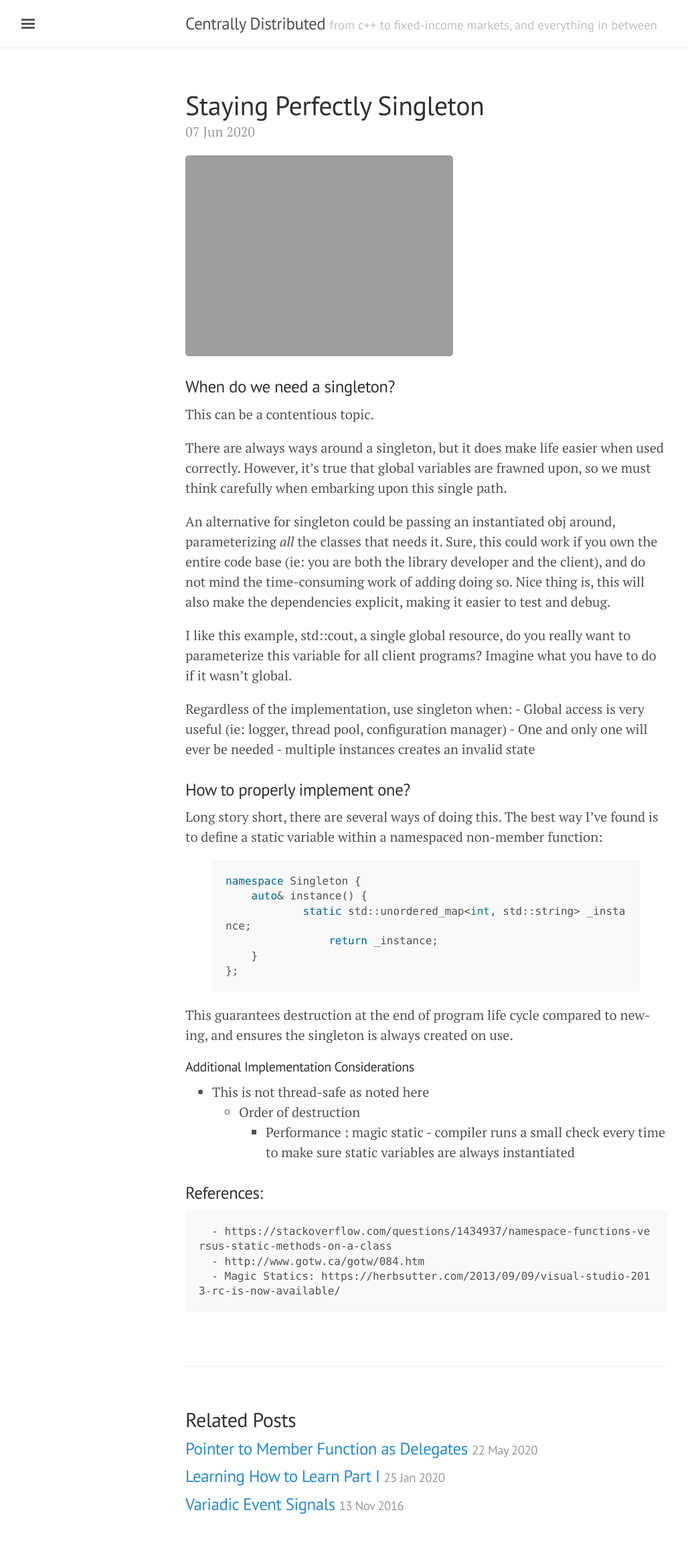
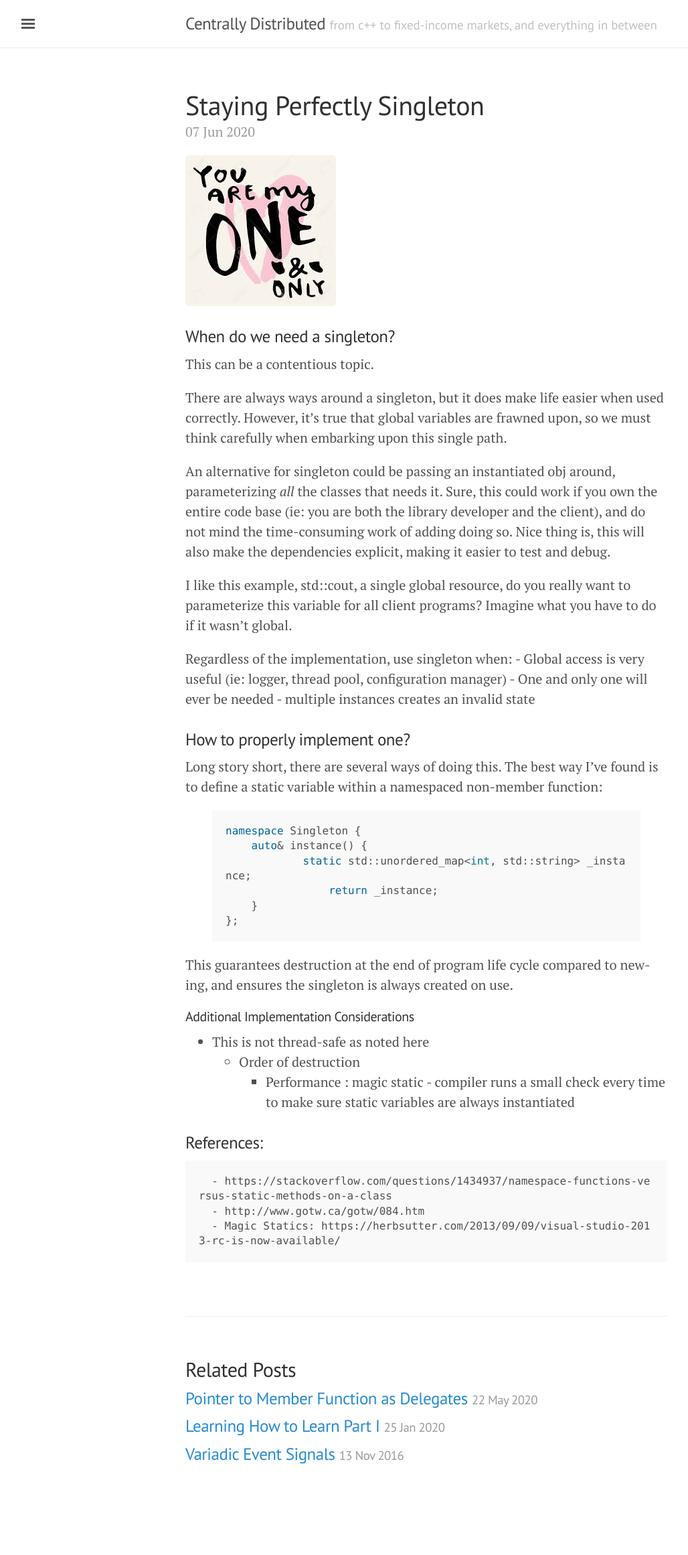
Before and after one commit to Estinox/estinox.github.io, a Jekyll site: the page built from _posts/2020-06-07-singleton.md, in a window 1280 px wide. Shown: the whole page at 67% size, without its empty margins (3-1031 px from the left). Built offline with Jekyll 4.4.1, drawn with Linux system fonts in a browser that asks for light colours; comment, search, counter and statistics services are not loaded; after the commit the page ends 2247 px from its top, so only the background shows below that.

Commit message:
more and jpeg typo

```diff
--- a/_posts/2020-06-07-singleton.md
+++ b/_posts/2020-06-07-singleton.md
@@ -5,12 +5,13 @@ tags:
     - cpp
 ---
 
-![png]({{ site.url }}/assets/one_and_only.png)
+![png]({{ site.url }}/assets/one_and_only.jpeg)
 
 ### When do we need a singleton?
 This can be a contentious topic.
 
 There are always ways around a singleton, but it does make life easier when used correctly. However, it's true that global variables are frawned upon, so we must think carefully when embarking upon this single path.
+<!--more-->
 
 An alternative for singleton could be passing an instantiated obj around, parameterizing *all* the classes that needs it. Sure, this could work if you own the entire code base (ie: you are both the library developer and the client), and do not mind the time-consuming work of adding doing so. Nice thing is, this will also make the dependencies explicit, making it easier to test and debug.
 
```
